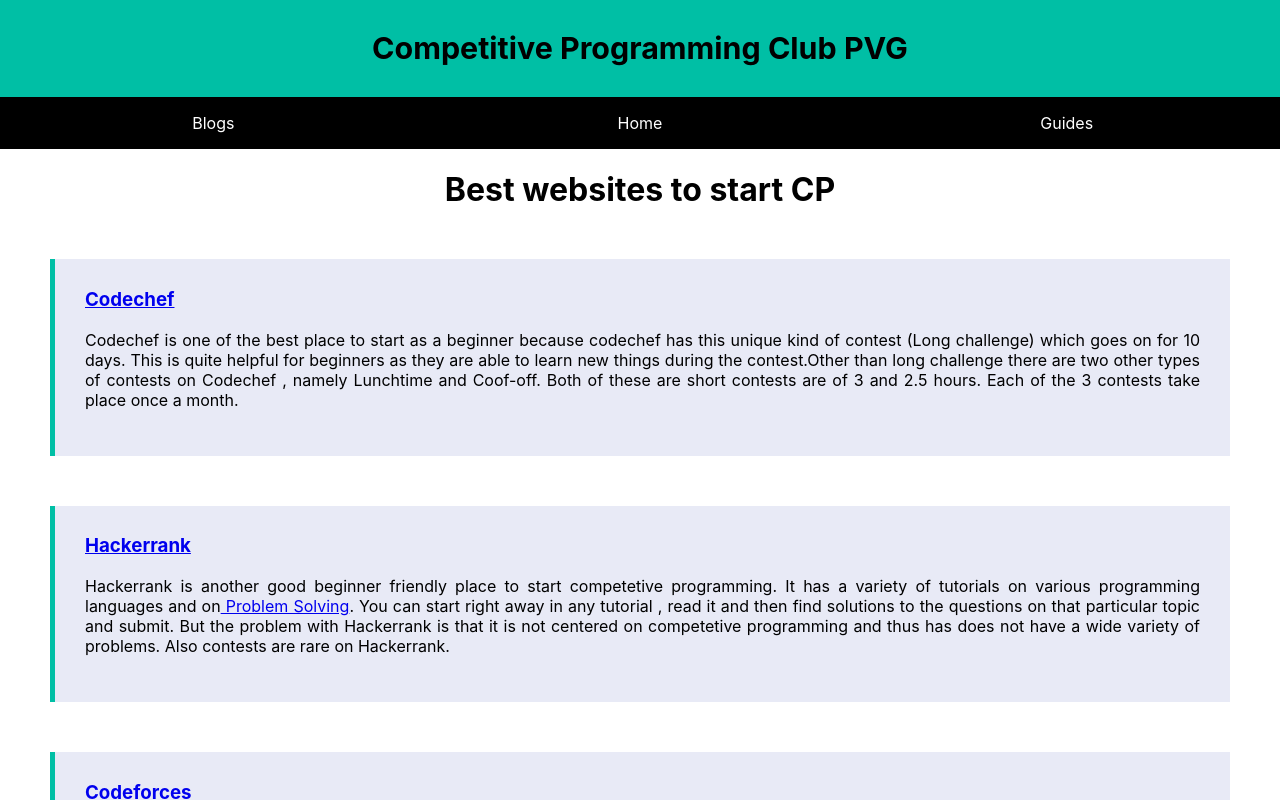
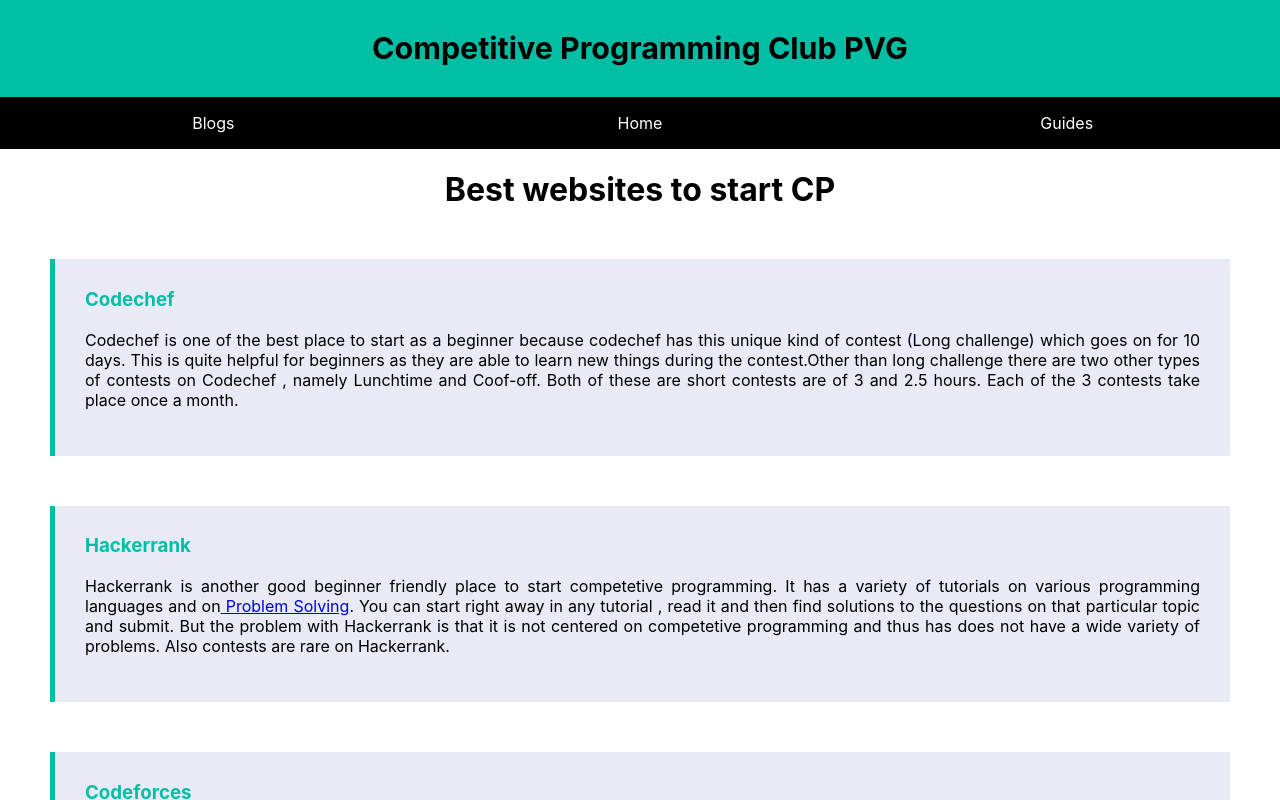
Before and after one commit to gaurav1620/CP-Club-PVG, a React (Create React App) app: page / in a window 1280 px wide. Both pictures are taken after a click on the element "Guides". Shown: the top 800 px of the page. Built offline with nearby package versions, Linux system fonts and the light colour scheme.

Commit message:
Beautify the links

```diff
--- a/src/Info.js
+++ b/src/Info.js
@@ -7,7 +7,7 @@
             <div className='simple-block'>
                 <h1>Best websites to start CP</h1>
                 <div className='websites'>
-                    <h3><a target="_blank" href="https://codechef.com">Codechef </a></h3>
+                    <h3><az target="_blank" href="https://codechef.com">Codechef </az></h3>
                     <p >Codechef is one of the best place to start as a beginner because
                         codechef has this unique kind of contest (Long challenge) which goes on for 10 days.
                         This is quite helpful for beginners as they are able to learn new things
@@ -17,7 +17,7 @@
                     </p>
                 </div>
                 <div className='websites'>
-                    <h3><a target="_blank" href="https://hackerrank.com">Hackerrank </a></h3>
+                    <h3><az target="_blank" href="https://hackerrank.com">Hackerrank </az></h3>
                     <p >
                         Hackerrank is another good beginner friendly place to start competetive programming.
                         It has a variety of tutorials on various programming languages and on
@@ -29,7 +29,7 @@
                     </p>
                 </div>
                 <div className='websites'>
-                    <h3><a target="_blank" href="https://codeforces.com">Codeforces </a></h3>
+                    <h3><az target="_blank" href="https://codeforces.com">Codeforces </az></h3>
                     <p >
                         Codeforces is the best website once you are not total beginner in CP .Codeforces generally has contests every
                         alternate days (on average), which are short contests of 2 or 2.5 hours.The best thing about Codeforces
@@ -39,7 +39,7 @@
                     </p>
                 </div>
                 <div className='websites'>
-                    <h3><a target="_blank" href="https://spoj.com">SPOJ </a></h3>
+                    <h3><az target="_blank" href="https://spoj.com">SPOJ </az></h3>
                     <p >
                         SPOJ (Sphere Online Judge) is what you can call the library of competetive programming questions.It contains
                         problems from previous contests of various websites and also has the problems from Google Kickstart and
@@ -48,7 +48,7 @@
                     </p>
                 </div>
                 <div className='websites'>
-                    <h3><a target="_blank" href="https://hackerearth.com">HackerEarth</a></h3>
+                    <h3><az target="_blank" href="https://hackerearth.com">HackerEarth</az></h3>
                     <p >
                         HackerEarth hosts regular contests as well as has various hackathons organised by various companies.
                         I haven't used HackerEarth much so I dont have much info but they have one of the best
```
